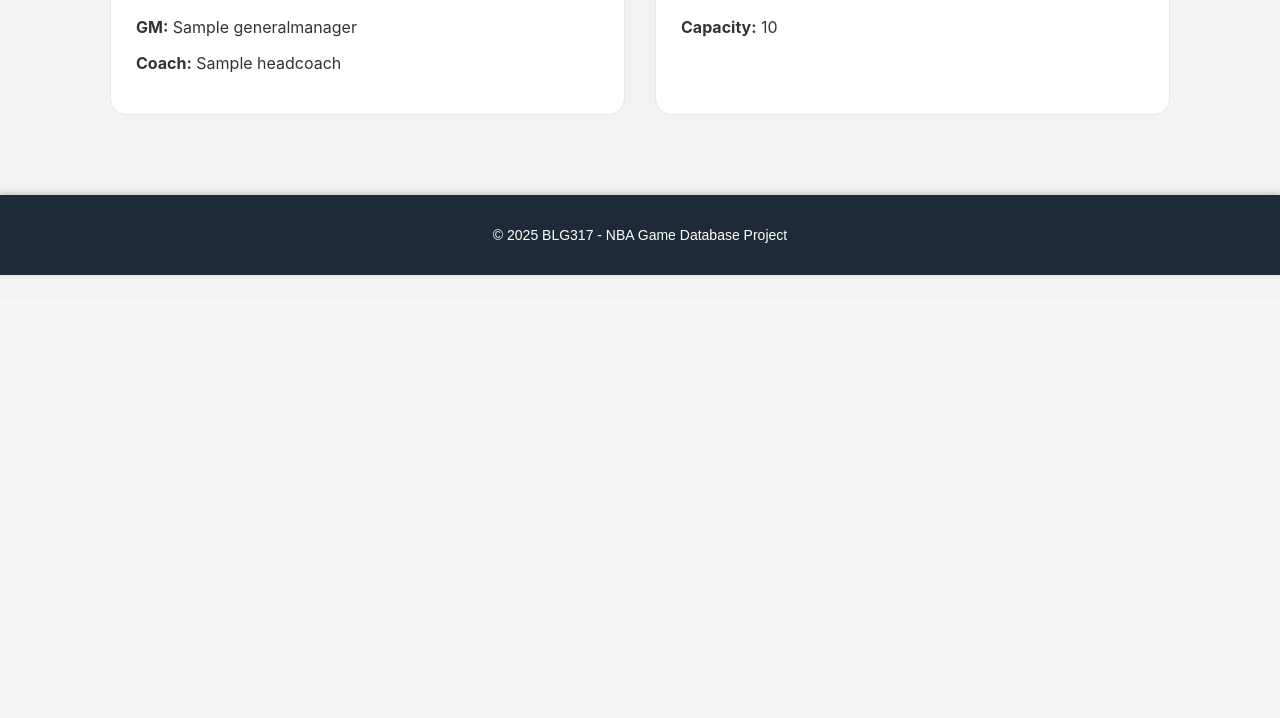
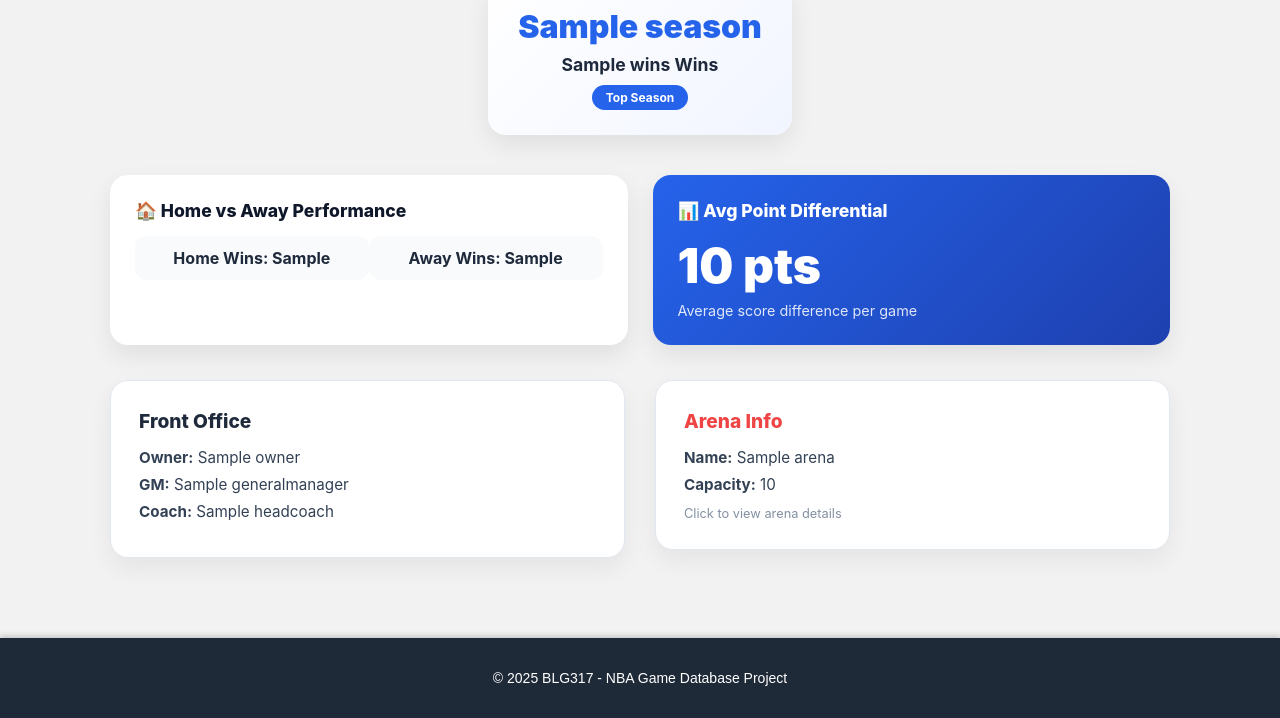
Before and after one commit to wfatih/blg317e, a Flask app: template templates/teams/teams_detail.html in a window 1280 px wide. Shown: the part 502-1220 px from the top of the page. Before the commit the page ends 778 px from the top, so only its background shows below. Run offline with Flask 3, Linux system fonts and the light colour scheme; the template is opened without the code that fills it: most values are stand-ins (such as "Sample title", 1, 10 or a date in 2020).

Commit message:
Complete team detail page: nested queries, performance stats, and UI improvements

```diff
--- a/static/teams/detail-css/teams_detail.css
+++ b/static/teams/detail-css/teams_detail.css
@@ -122,7 +122,7 @@
     border-radius: 16px;
     padding: 20px;
     text-align: center;
-    transition: transform 0.2s;
+    transition: transform 0.2s, box-shadow 0.2s;
 }
 
 .player-card:hover {
@@ -131,19 +131,25 @@
     border-color: #94a3b8;
 }
 
-.player-avatar {
-    width: 60px;
-    height: 60px;
+/* FOTOĞRAF KUTUSU (KRİTİK KISIM) */
+.player-image-wrapper {
+    width: 80px;
+    height: 80px;
+    border-radius: 50%;
+    overflow: hidden;
+    margin: 0 auto 15px;
     background: #f1f5f9;
-    border-radius: 50%;
-    margin: 0 auto 15px;
     display: flex;
     align-items: center;
     justify-content: center;
-    font-weight: bold;
-    color: #475569;
-    font-size: 24px;
 }
+
+.player-headshot {
+    width: 100%;
+    height: 100%;
+    object-fit: cover;
+}
+
 .player-detail-link {
     color: #2563eb;
     text-decoration: none;
@@ -215,6 +221,204 @@
         transform: translateY(600px);
     }
 }
+/* =========================
+   MOST SUCCESSFUL SEASONS
+========================= */
+
+.top-seasons {
+    margin-top: 40px;
+    text-align: center;
+}
+
+.top-seasons-title {
+    font-size: 1.6rem;
+    font-weight: 800;
+    color: #0f172a;
+    margin-bottom: 25px;
+    display: flex;
+    justify-content: center;
+    align-items: center;
+    gap: 10px;
+}
+
+.top-seasons-grid {
+    display: flex;
+    justify-content: center;
+    align-items: stretch;
+    gap: 25px;
+    flex-wrap: wrap;
+}
+
+.top-season-card {
+    background: linear-gradient(135deg, #ffffff, #f1f5ff);
+    border-radius: 18px;
+    padding: 25px 30px;
+    min-width: 180px;
+    box-shadow: 0 10px 25px rgba(0,0,0,0.08);
+    transition: transform .25s ease, box-shadow .25s ease;
+}
+
+.top-season-card:hover {
+    transform: translateY(-6px);
+    box-shadow: 0 20px 35px rgba(0,0,0,0.12);
+}
+
+.top-season-year {
+    font-size: 2rem;
+    font-weight: 900;
+    color: #2563eb;
+    margin-bottom: 8px;
+}
+
+.top-season-wins {
+    font-size: 1.1rem;
+    font-weight: 700;
+    color: #1e293b;
+    margin-bottom: 10px;
+}
+
+.top-season-badge {
+    display: inline-block;
+    background: #2563eb;
+    color: white;
+    font-size: 0.75rem;
+    padding: 5px 14px;
+    border-radius: 999px;
+    font-weight: 700;
+}
+
+/* =========================
+   ANALYTICS SECTION
+========================= */
+
+.analytics-section {
+    margin-top: 40px;
+    display: grid;
+    grid-template-columns: repeat(auto-fit, minmax(280px, 1fr));
+    gap: 25px;
+}
+
+.analytics-card {
+    background: white;
+    border-radius: 18px;
+    padding: 25px;
+    box-shadow: 0 10px 25px rgba(0,0,0,0.08);
+    transition: transform .25s ease;
+}
+
+.analytics-card:hover {
+    transform: translateY(-4px);
+}
+
+.analytics-title {
+    font-weight: 800;
+    font-size: 1.1rem;
+    color: #0f172a;
+    margin-bottom: 15px;
+    display: flex;
+    align-items: center;
+    gap: 8px;
+}
+
+.analytics-values {
+    display: flex;
+    justify-content: space-between;
+    margin-top: 10px;
+    font-size: 1rem;
+}
+
+.analytics-values span {
+    background: #f8fafc;
+    padding: 12px 16px;
+    border-radius: 12px;
+    font-weight: 700;
+    color: #1e293b;
+    width: 48%;
+    text-align: center;
+}
+
+/* Highlight card (Avg Point Differential) */
+.analytics-card.highlight {
+    background: linear-gradient(135deg, #2563eb, #1e40af);
+    color: white;
+}
+
+.analytics-card.highlight .analytics-title {
+    color: white;
+}
+
+.analytics-main {
+    font-size: 3rem;
+    font-weight: 900;
+    margin: 15px 0 5px;
+}
+
+.analytics-sub {
+    opacity: 0.85;
+    font-size: 0.9rem;
+}
+
+/* =========================
+   FRONT OFFICE & ARENA INFO
+========================= */
+
+.info-grid {
+    display: grid;
+    grid-template-columns: repeat(auto-fit, minmax(320px, 1fr));
+    gap: 30px;
+    margin-top: 35px;
+}
+
+.info-card {
+    background: white;
+    padding: 28px;
+    border-radius: 18px;
+    border: 1px solid #e2e8f0;
+    box-shadow: 0 10px 25px rgba(0,0,0,0.06);
+    transition: transform .25s ease, box-shadow .25s ease;
+}
+
+.info-card:hover {
+    transform: translateY(-4px);
+    box-shadow: 0 18px 35px rgba(0,0,0,0.1);
+}
+
+.info-title {
+    margin-top: 0;
+    margin-bottom: 15px;
+    font-size: 1.2rem;
+    font-weight: 800;
+    color: #1e293b;
+}
+
+.info-title.arena {
+    color: #ef4444;
+}
+
+.info-card p {
+    margin: 8px 0;
+    color: #334155;
+    font-size: 0.95rem;
+}
+
+.arena-card-clickable {
+    cursor: pointer;
+    transition: transform .25s ease, box-shadow .25s ease;
+}
+
+.arena-card-clickable:hover {
+    transform: translateY(-5px);
+    box-shadow: 0 18px 35px rgba(0,0,0,0.12);
+}
+
+.arena-hint {
+    display: block;
+    margin-top: 12px;
+    font-size: 0.8rem;
+    color: #64748b;
+    opacity: 0.8;
+}
+
 
 
 .text-end { text-align: right; }
--- a/templates/teams/teams_detail.html
+++ b/templates/teams/teams_detail.html
@@ -35,18 +35,72 @@
     </div>
 
     <div id="overview" class="tab-pane {% if not selected_season and not opponent_id %}active{% endif %}">
-        <div style="display: flex; gap: 30px;">
-            <div style="flex: 1; background: white; padding: 25px; border-radius: 16px; border: 1px solid #e2e8f0;">
-                <h3 style="margin-top: 0; color: #1e293b;">Front Office</h3>
-                <p><strong>Owner:</strong> {{ team.owner or team.OWNER or 'N/A' }}</p>
-                <p><strong>GM:</strong> {{ team.generalmanager or team.GENERALMANAGER or 'N/A' }}</p>
-                <p><strong>Coach:</strong> {{ team.headcoach or team.HEADCOACH or 'N/A' }}</p>
+
+
+        {% if top_seasons %}
+        <div class="top-seasons">
+                 <div class="top-seasons-title">
+                     🏆 Most Successful Seasons
+                </div>
+
+            <div class="top-seasons-grid">
+                {% for s in top_seasons %}
+                <div class="top-season-card">
+                    <div class="top-season-year">{{ s.season }}</div>
+                    <div class="top-season-wins">{{ s.wins }} Wins</div>
+                    <div class="top-season-badge">Top Season</div>
+                </div>
+                {% endfor %}
             </div>
-            <div style="flex: 1; background: white; padding: 25px; border-radius: 16px; border: 1px solid #e2e8f0;">
-                <h3 style="margin-top: 0; color: #ef4444;">Arena Info</h3>
+        </div>
+        {% endif %}
+
+        {% if home_away or avg_point_diff %}
+        <div class="analytics-section">
+
+            <div class="analytics-card">
+                <div class="analytics-title">🏠 Home vs Away Performance</div>
+                <div class="analytics-values">
+                    <span>Home Wins: <strong>{{ home_away.home_wins }}</strong></span>
+                    <span>Away Wins: <strong>{{ home_away.away_wins }}</strong></span>
+                </div>
+            </div>
+
+            <div class="analytics-card highlight">
+                <div class="analytics-title">📊 Avg Point Differential</div>
+                <div class="analytics-main">
+                    {{ avg_point_diff.avg_point_diff }} pts
+                </div>
+                <small class="analytics-sub">
+                    Average score difference per game
+                </small>
+            </div>
+
+        </div>
+        {% endif %}
+        <div class="info-grid">
+
+            <div class="info-card">
+                <h3 class="info-title">Front Office</h3>
+                 <p><strong>Owner:</strong> {{ team.owner or team.OWNER or 'N/A' }}</p>
+                 <p><strong>GM:</strong> {{ team.generalmanager or team.GENERALMANAGER or 'N/A' }}</p>
+                 <p><strong>Coach:</strong> {{ team.headcoach or team.HEADCOACH or 'N/A' }}</p>
+            </div>
+
+            {% if arena_id %}
+            <a href="/arenas/{{ arena_id }}" style="text-decoration: none; color: inherit;">
+            {% endif %}
+
+            <div class="info-card arena-card-clickable">
+                <h3 class="info-title arena">Arena Info</h3>
                 <p><strong>Name:</strong> {{ team.arena or team.ARENA or 'N/A' }}</p>
                 <p><strong>Capacity:</strong> {{ "{:,}".format(team.arenacapacity or team.ARENACAPACITY or 0) }}</p>
+                <small class="arena-hint">Click to view arena details</small>
             </div>
+
+            {% if arena_id %}
+            </a>
+            {% endif %}
         </div>
     </div>
 
@@ -65,8 +119,17 @@
             {% if players %}
                 {% for p in players %}
                 <div class="player-card">
-                    <div class="player-avatar">{{ p.full_name[:1] }}</div>
-                    <div style="font-weight: 700; color: #1e293b; margin-bottom: 5px;">{{ p.full_name }}</div>
+
+                    <div class="player-image-wrapper">
+                        <img
+                            src="https://cdn.nba.com/headshots/nba/latest/1040x760/{{ p.player_id }}.png"
+                            alt="{{ p.full_name }}"
+                            class="player-headshot"
+                            onerror="this.onerror=null;this.src='https://cdn.nba.com/headshots/nba/latest/1040x760/logoman.png';"
+                        >
+                    </div>
+
+                    <div class="player-name">{{ p.full_name }}</div>
 
                     <a href="/players/view/{{ p.player_id }}" class="player-detail-link">
                         View Details
@@ -74,9 +137,10 @@
                 </div>
                 {% endfor %}
             {% else %}
-                <p style="grid-column: 1/-1; text-align: center; color: #94a3b8;">No players found for this season.</p>
+                <p>No players found.</p>
             {% endif %}
         </div>
+
     </div>
 
     <div id="headtohead" class="tab-pane {% if opponent_id %}active{% endif %}">
@@ -150,11 +214,6 @@ function openTab(tabName) {
     }
     // 3. Seçileni aç
     document.getElementById(tabName).classList.add('active');
-
-    // 4. İlgili butonu aktif yap (event.target kullanmadan basit loop ile bulalım)
-    // Basit olması için: onclick içine event göndermedik, butonlara ID verip yapabilirdik ama
-    // şimdilik CSS :hover ile idare eder, fonksiyonel olarak çalışır.
-    // Görsel 'active' durumu için event'i parametre olarak almak daha iyi olurdu ama karışmasın.
 }
 </script>
 
```
Also changed, not shown: routes/teams_routes.py (+67 -1 lines).
